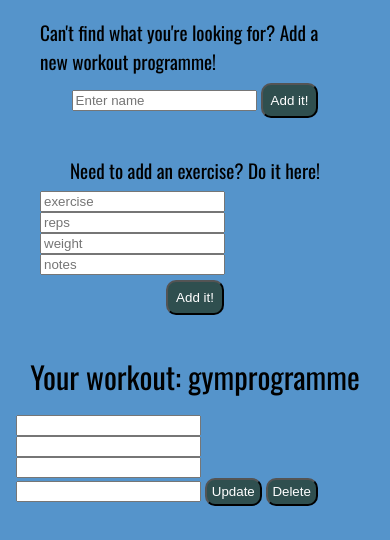
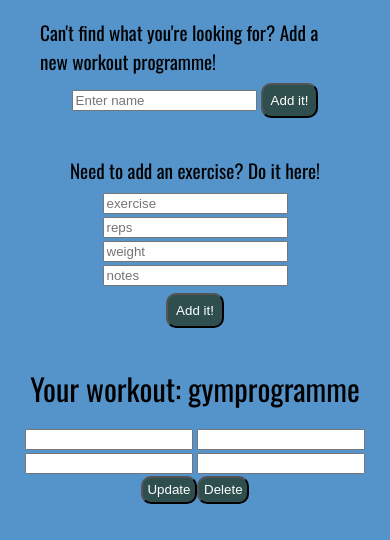
Before and after one commit to MikkeBee/PHP_gymApp, a PHP site: page / in a window 390 px wide. Shown: the part 304-844 px from the top of the page. Run offline with PHP 8.4, Linux system fonts and the light colour scheme; tables that the repository leaves empty or names only in its code hold one stand-in row (values such as "Sample post"); data that the repository does not hold is empty; some libraries are stand-ins or nearby versions.

Commit message:
add css mobile layouts from 446px down

```diff
--- a/index.css
+++ b/index.css
@@ -14,12 +14,12 @@ button {
   padding: 0.5rem;
   color: white;
   background-color: darkslategrey;
-  transition: 0.5s;
+  transition: 0.2s;
 }
 
 button:active {
   border-style: inset;
-  transition: 0.5s;
+  background-color: rgb(37, 58, 58);
 }
 
 .inputButton {
@@ -27,11 +27,12 @@ button:active {
   padding: 0.3rem;
   color: white;
   background-color: darkslategrey;
+  transition: 0.2s;
 }
 
 .inputButton:active {
   border-style: inset;
-  transition: 0.5s;
+  background-color: rgb(37, 58, 58);
 }
 
 .container1 {
@@ -102,3 +103,96 @@ button:active {
 .innerSanctum {
   margin: 0.5rem;
 }
+
+@media (max-width: 446px) {
+  .posterInputs {
+    display: flex;
+    flex-wrap: wrap;
+    justify-content: center;
+  }
+
+  .posterInputs input {
+    margin: 0.1rem;
+  }
+
+  .innerSanctum {
+    display: flex;
+    flex-wrap: wrap;
+    justify-content: center;
+  }
+
+  .textfield {
+    width: 11rem;
+    margin: 0.1rem;
+  }
+}
+
+@media (max-width: 406px) {
+  .posterInputs {
+    display: flex;
+    flex-wrap: wrap;
+    justify-content: center;
+  }
+
+  .posterInputs input {
+    margin: 0.1rem;
+  }
+
+  .innerSanctum {
+    display: flex;
+    flex-wrap: wrap;
+    justify-content: center;
+  }
+
+  .textfield {
+    width: 10rem;
+    margin: 0.1rem;
+  }
+}
+
+@media (max-width: 377px) {
+  .posterInputs {
+    display: flex;
+    flex-wrap: wrap;
+    justify-content: center;
+  }
+
+  .posterInputs input {
+    width: 7rem;
+    margin: 0.2rem;
+  }
+
+  .innerSanctum {
+    display: flex;
+    flex-wrap: wrap;
+    justify-content: center;
+  }
+
+  .textfield {
+    width: 9rem;
+    margin: 0.1rem;
+  }
+
+@media (max-width: 342px) {
+    .posterInputs {
+      display: flex;
+      flex-wrap: wrap;
+      justify-content: center;
+    }
+
+    .posterInputs input {
+      width: 7rem;
+      margin: 0.2rem;
+    }
+
+    .innerSanctum {
+      display: flex;
+      flex-wrap: wrap;
+      justify-content: center;
+    }
+
+    .textfield {
+      width: 8rem;
+      margin: 0.1rem;
+    }
+}
```
